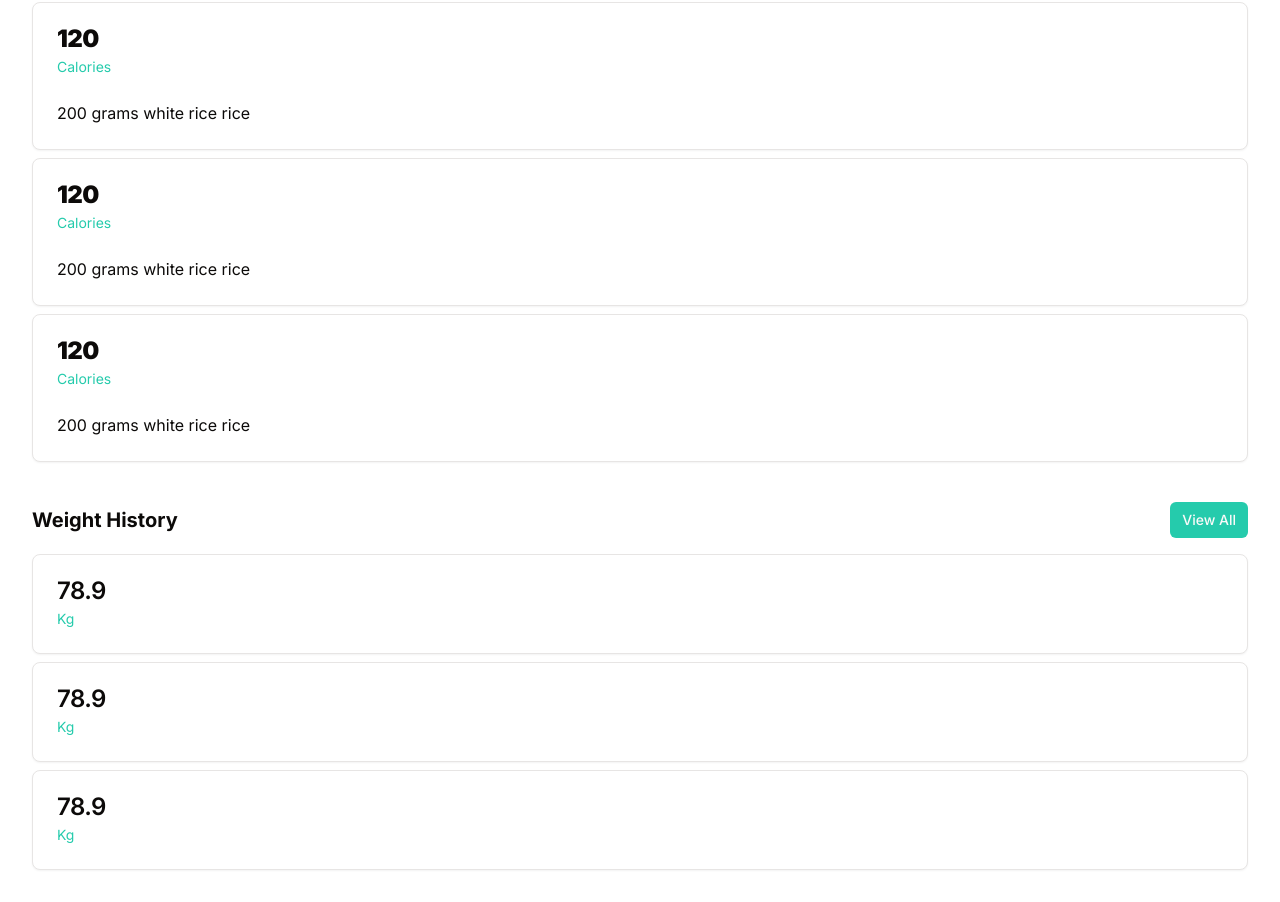
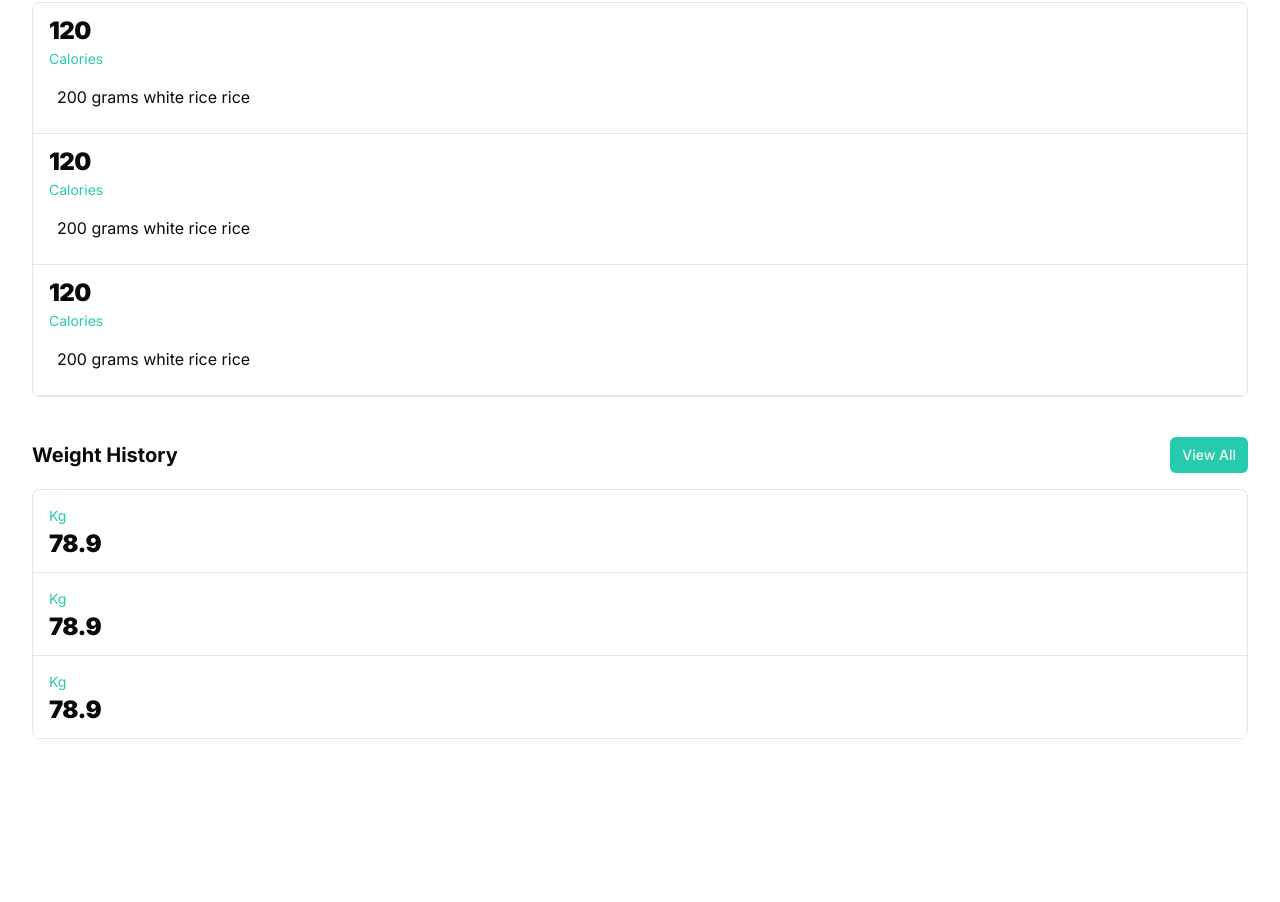
Before and after one commit to kamotekiddev/calorie-tracker, a Next.js app: page /dashboard in a window 1280 px wide. Shown: the part 733-1635 px from the top of the page. After the commit the page ends 1504 px from the top, so only its background shows below. Built offline with nearby package versions, Linux system fonts and the light colour scheme; no server answers.

Commit message:
improve the calorie intake list and weight history list

```diff
--- a/app/dashboard/_components/CalorieIntakeHistory/CalorieIntakeListItem.tsx
+++ b/app/dashboard/_components/CalorieIntakeHistory/CalorieIntakeListItem.tsx
@@ -8,12 +8,12 @@ import {
 
 function CalorieIntakeListItem() {
   return (
-    <Card>
-      <CardHeader>
-        <CardTitle className="font-black">120</CardTitle>
+    <Card className="shadow-none border-t-0 border-x-0 rounded-none border-b">
+      <CardHeader className="p-4">
+        <CardTitle className="font-black leading-none">120</CardTitle>
         <CardDescription className="text-primary">Calories</CardDescription>
       </CardHeader>
-      <CardContent>200 grams white rice rice</CardContent>
+      <CardContent className="pt-0">200 grams white rice rice</CardContent>
     </Card>
   );
 }
--- a/app/dashboard/_components/CalorieIntakeHistory/index.tsx
+++ b/app/dashboard/_components/CalorieIntakeHistory/index.tsx
@@ -11,7 +11,7 @@ function CalorieIntakeHistory() {
           View All
         </Link>
       </div>
-      <section className="grid gap-2">
+      <section className="grid border border-b-none rounded-lg overflow-hidden">
         <CalorieIntakeListItem />
         <CalorieIntakeListItem />
         <CalorieIntakeListItem />
--- a/app/dashboard/_components/WeightHistory/WeightHistoryCard.tsx
+++ b/app/dashboard/_components/WeightHistory/WeightHistoryCard.tsx
@@ -7,10 +7,10 @@ import {
 
 function WeightHistoryCard() {
   return (
-    <Card>
-      <CardHeader>
-        <CardTitle>78.9</CardTitle>
+    <Card className="border-x-0 border-t-0 rounded-none shadow-none border-b">
+      <CardHeader className="p-4">
         <CardDescription className="text-primary">Kg</CardDescription>
+        <CardTitle className="font-black">78.9</CardTitle>
       </CardHeader>
     </Card>
   );
--- a/app/dashboard/_components/WeightHistory/index.tsx
+++ b/app/dashboard/_components/WeightHistory/index.tsx
@@ -12,7 +12,7 @@ function WeightHistory() {
           View All
         </Link>
       </div>
-      <section className="grid gap-2">
+      <section className="border rounded-lg border-b-0 overflow-hidden">
         <WeightHistoryCard />
         <WeightHistoryCard />
         <WeightHistoryCard />
```
